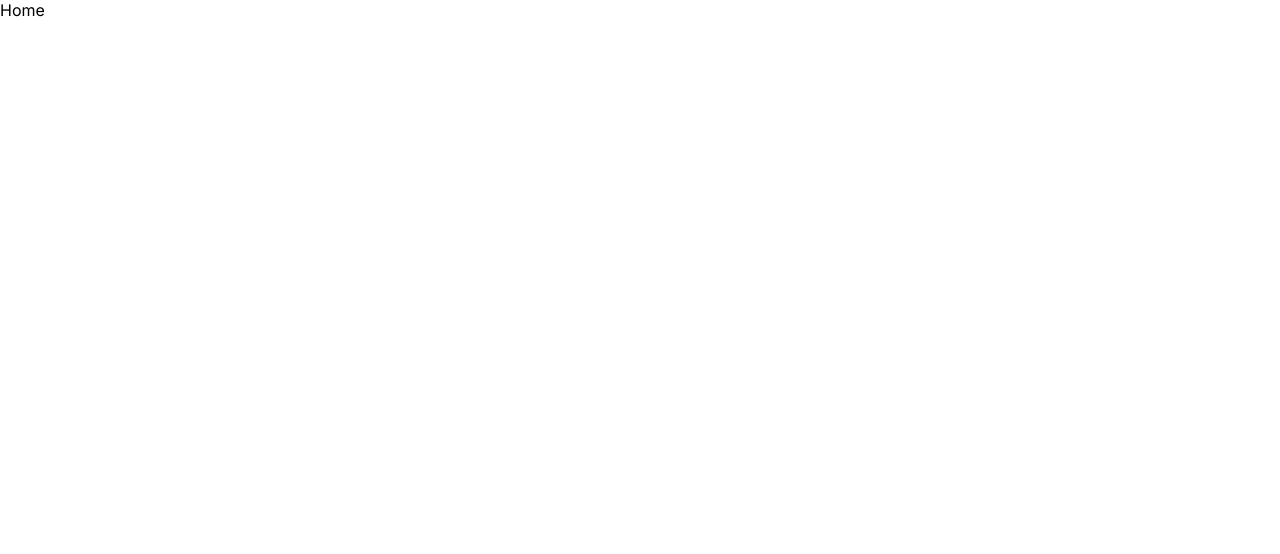
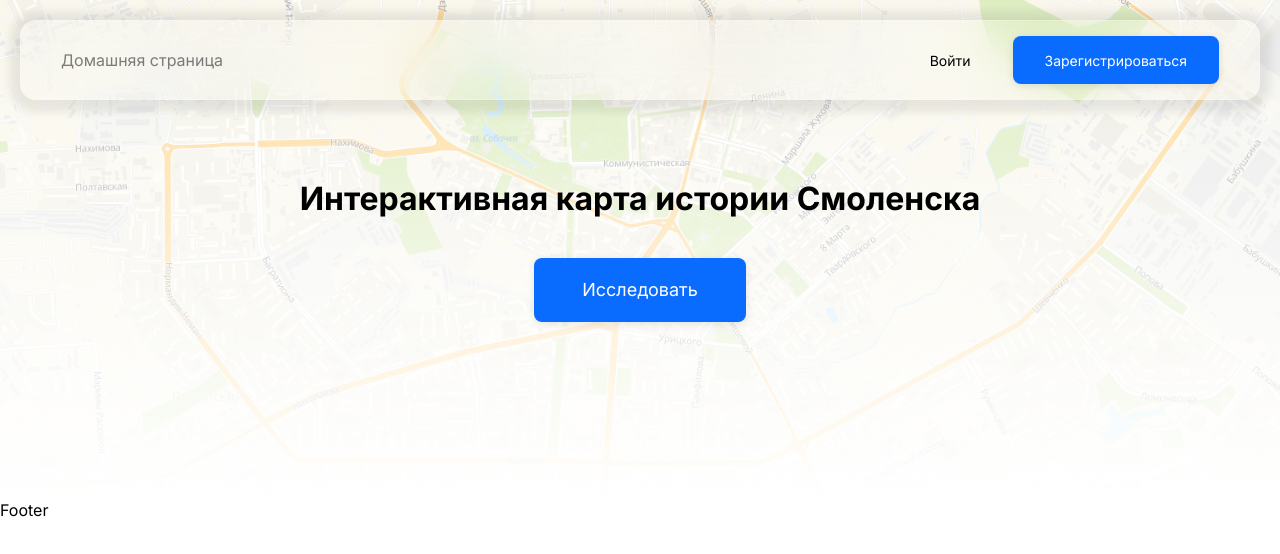
Before and after one commit to anatolyVA/projecth, a Next.js app: page / in a window 1280 px wide. Shown: the top 554 px of the page. Built offline with nearby package versions, Linux system fonts and the light colour scheme.

Commit message:
homepage create

```diff
--- a/app/globals.css
+++ b/app/globals.css
@@ -6,6 +6,7 @@
 
 body {
   background-color: white;
+
 }
 
 :root {
@@ -20,3 +21,88 @@ body {
   --primary-textbtn-hover: rgba(71, 145, 255, 0.20);
   --primary-textbtn-active: rgba(0, 82, 204, 0.40);
 }
+
+.button {
+  cursor: pointer;
+  text-decoration: none;
+  color: white;
+  background: none;
+  border: none;
+  appearance: none;
+  display: inline-flex;
+  align-items: center;
+  justify-content: center;
+  border-radius: 8px;
+  transition: 200ms ease-out;
+}
+.button:disabled {
+  opacity: 0.5;
+}
+
+.button_filled {
+  border: none;
+  box-shadow: 0px 2px 8px 0px rgba(0, 0, 0, 0.1);
+  background-color: var(--primary-default);
+}
+.button_filled:hover {
+  background-color: var(--primary-hover);
+}
+.button_filled:active {
+  background-color: var(--primary-active);
+}
+
+.button_outlined {
+  border: 2px solid var(--primary-default);
+  background-color: none;
+}
+.button_outlined:hover {
+  border-color: var(--primary-hover);
+  background-color: var(--primary-hover);
+  color: var(--primary-default);
+}
+.button_outlined:active {
+  border-color: var(--primary-active);
+  background-color: var(--primary-active);
+}
+
+.button_text {
+  background-color: transparent;
+  color: rgba(0, 0, 0, 1);
+}
+.button_text:hover {
+  background-color: var(--primary-textbtn-hover);
+  color: black;
+}
+.button_text:active {
+  background-color: var(--primary-textbtn-active);
+  color: white;
+}
+
+.button_tonal {
+  background: var(--primary-tonalbtn-default);
+  color: black;
+}
+.button_tonal:hover {
+  background: var(--primary-tonalbtn-hover);
+}
+.button_tonal:active {
+  background: var(--primary-tonalbtn-active);
+  color: white;
+}
+
+.button_small {
+  border-radius: 4px;
+  height: 32px;
+  padding: 0px 8px;
+  font-size: 12px;
+}
+.button_medium {
+  height: 48px;
+  padding: 0px 32px;
+  font-size: 14px;
+}
+.button_large {
+  height: 64px;
+  padding: 0px 48px;
+  font-size: 18px;
+}
--- a/app/layout.tsx
+++ b/app/layout.tsx
@@ -1,6 +1,8 @@
 import type { Metadata } from 'next'
 import { Inter } from 'next/font/google'
 import './globals.css'
+import Header from '@/components/Header'
+import Footer from '@/components/Footer'
 
 const inter = Inter({ subsets: ['latin'] })
 
@@ -16,7 +18,11 @@ export default function RootLayout({
 }) {
   return (
     <html lang="en">
-      <body className={inter.className}>{children}</body>
+      <body className={inter.className}>
+        <Header/>
+        {children}
+        <Footer/>
+      </body>
     </html>
   )
 }
--- a/app/page.tsx
+++ b/app/page.tsx
@@ -1,8 +1,20 @@
+import './style.css'
+import Link from 'next/link'
 
 export default function Home() {
   return (
-    <main>
-      Home
+    <main className="home-page">
+      <div className="home-page_hero">
+          <div className="home-page_hero-center">
+            <h1>Интерактивная карта истории Смоленска</h1>
+            <Link
+              className={"button button_filled button_large"}
+              href={'/'}
+            >
+              Исследовать
+            </Link>
+          </div>
+        </div>
     </main>
   )
 }
--- /dev/null
+++ b/app/style.css
@@ -0,0 +1,24 @@
+.home-page {
+    display: flex;
+    flex-direction: column;
+    min-width: calc(100vw - 20px);
+}
+
+.home-page_hero {
+    display: flex;
+    flex-direction: column;
+    padding: 20px 40px;
+    height: 500px;
+    margin-top: -80px;
+    background: linear-gradient(rgba(255,255,255, 0.5), rgba(255, 255, 255, 1) 100%),
+      no-repeat center/100% url("../public/map.png");
+  }
+
+  .home-page_hero-center {
+    display: flex;
+    flex-direction: column;
+    align-items: center;
+    justify-content: center;
+    height: 100%;
+    gap: 40px;
+  }
--- /dev/null
+++ b/components/Footer/index.tsx
@@ -0,0 +1,11 @@
+import React from 'react'
+
+function Footer() {
+  return (
+    <footer>
+        Footer
+    </footer>
+  )
+}
+
+export default Footer
--- /dev/null
+++ b/components/Header/index.tsx
@@ -0,0 +1,29 @@
+import React from "react";
+import "./style.css";
+import Link from "next/link";
+
+function Header() {
+  return (
+    <header className="navbar">
+      <div className="navlinks">
+        <Link className="navlink" href={'/'}>
+          Домашняя страница
+        </Link>
+      </div>
+      <div className="navbuttons">
+        <Link href={'/'}
+          className="button button_text button_medium"
+        >
+          Войти
+        </Link>
+        <Link href={'/'}
+          className="button button_filled button_medium"
+        >
+          Зарегистрироваться
+        </Link>
+      </div>
+    </header>
+  );
+}
+
+export default Header;
--- /dev/null
+++ b/components/Header/style.css
@@ -0,0 +1,42 @@
+.navbar {
+  display: flex;
+  align-items: center;
+  justify-content: space-between;
+  flex-shrink: 0;
+  height: 80px;
+  width: calc(100% - 40px);
+  border-radius: 16px;
+  border: 1px solid rgba(255, 255, 255, 0.2);
+  padding: 0px 40px;
+  box-shadow: 0px 2px 10px 10px rgba(0, 0, 0, 0.08);
+  backdrop-filter: blur(25px);
+  position: sticky;
+  inset: 20px;
+}
+
+.navlinks {
+  display: flex;
+  align-items: center;
+  justify-content: center;
+  gap: 30px;
+}
+.navlink {
+  color: rgba(0, 0, 0, 0.5);
+  text-decoration: none;
+  font-size: 14;
+}
+.navlink:hover {
+  color: rgba(0, 0, 0, 0.75);
+}
+.navlink:active {
+  color: rgba(0, 0, 0, 1);
+}
+
+.navbuttons {
+  display: flex;
+  gap: 10px;
+}
+.homelink {
+  display: grid;
+  place-items: center;
+}
```
Also changed, not shown: components/Card/index.tsx (added, +21 -0 lines), components/Card/style.css (added), components/Footer/style.css (added), public/map.png (added).
